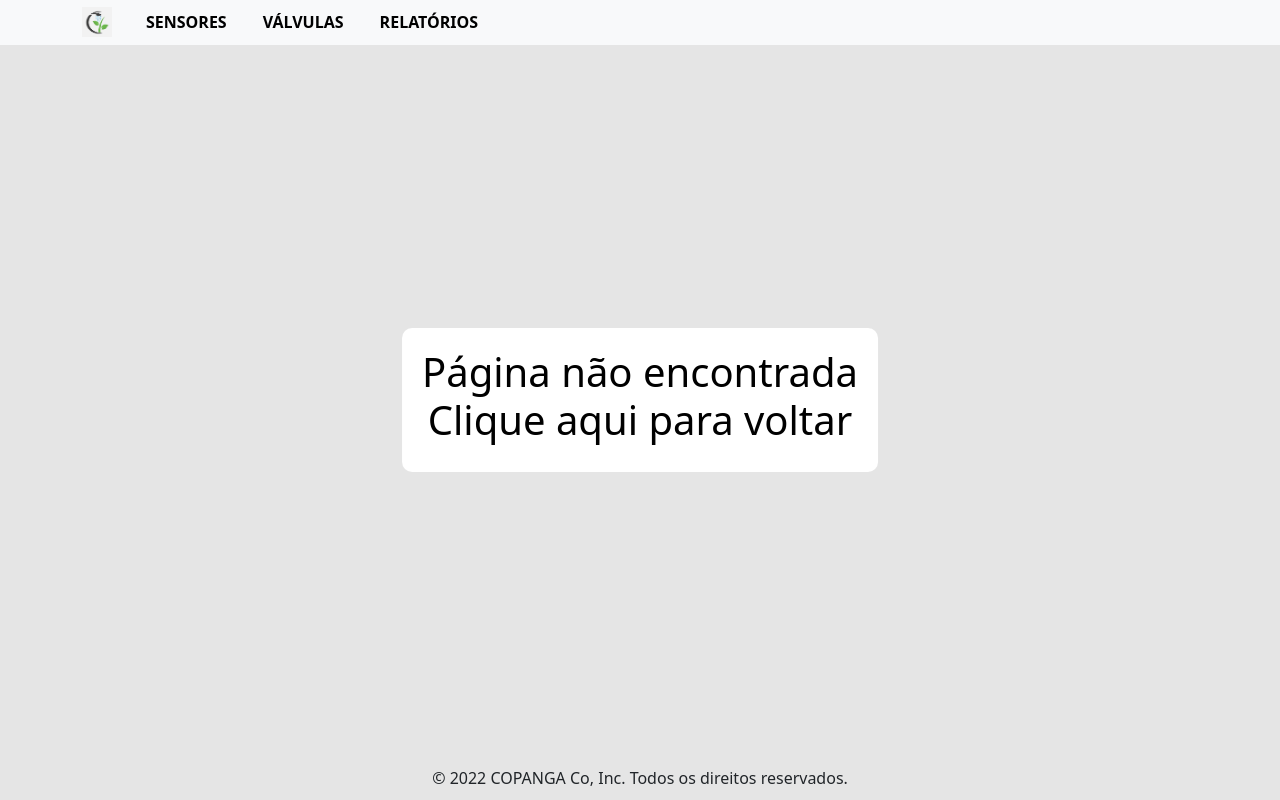
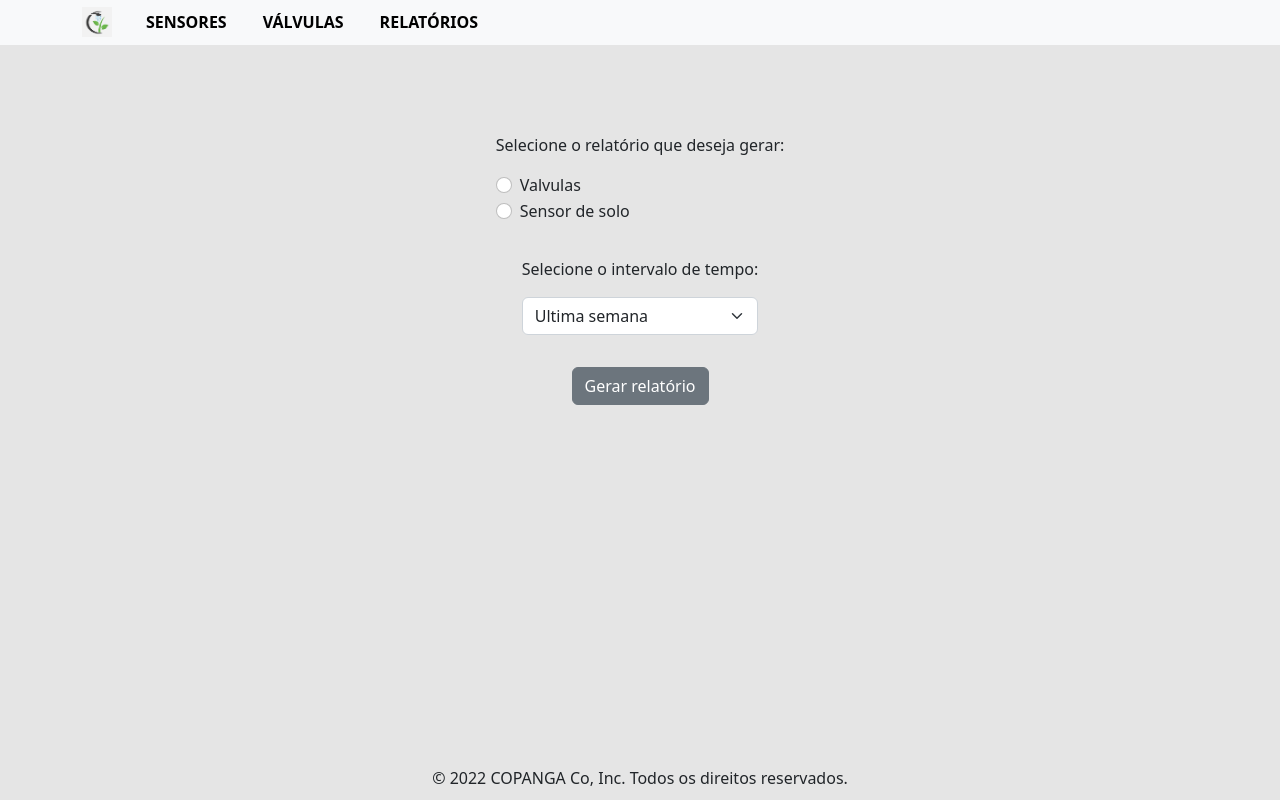
Before and after one commit to PedroFnseca/Copanga-IOT, a React (Create React App) app in the folder Telas/site/: page /relatorios in a window 1280 px wide. Built offline with nearby package versions, Linux system fonts and the light colour scheme.

Commit message:
geração de relatório completa

```diff
--- a/Telas/site/package.json
+++ b/Telas/site/package.json
@@ -16,7 +16,8 @@
     "react-dom": "^18.2.0",
     "react-router-dom": "^6.3.0",
     "react-scripts": "5.0.1",
-    "web-vitals": "^2.1.4"
+    "web-vitals": "^2.1.4",
+    "xlsx": "^0.18.5"
   },
   "scripts": {
     "start": "react-scripts start",
--- a/Telas/site/src/App.js
+++ b/Telas/site/src/App.js
@@ -6,6 +6,7 @@ import Sensores from "./Pages/Sensores";
 import Valvulas from "./Pages/Valvulas"
 import Footer from "./Components/Footer/index.js";
 import Error from "./Pages/Error";
+import Relatorios from "./Pages/Relatorios/index.js";
 
 function App() {
   return (
@@ -16,6 +17,7 @@ function App() {
           <Route path="/" element={<Home />} />
           <Route path="/sensores" element={<Sensores />} />
           <Route path="/valvulas" element={<Valvulas />} />
+          <Route path="/relatorios" element={<Relatorios />} />
           <Route path="/*" element={<Error />} />
         </Routes>
         <Footer />
--- /dev/null
+++ b/Telas/site/src/Pages/Relatorios/index.css
@@ -0,0 +1,23 @@
+.relatorios-container{
+  display: flex;
+  flex-direction: column;
+  align-items: center;
+  justify-content: center;
+  margin-top: 5.5rem;
+  width: 100%;
+  height: 100%;
+}
+
+.relatorios-input{
+  margin: 2rem;
+}
+
+.relatorios-button{
+  display: flex;
+  flex-direction: column;
+  align-items: center;
+}
+
+#btn-relatorio{
+  margin-bottom: 1rem;
+}
--- /dev/null
+++ b/Telas/site/src/Pages/Relatorios/index.js
@@ -0,0 +1,90 @@
+import React, {useState} from 'react'
+import "./index.css"
+import {utils, writeFile} from 'xlsx';
+import api from "../../Service/api";
+import Form from 'react-bootstrap/Form';
+import Button from 'react-bootstrap/Button';
+import Spinner from 'react-bootstrap/Spinner';
+
+function Index() {
+
+  const [typeReport, setTypeReport] = useState("");
+  const [timeReport, setTimeReport] = useState("1");
+  const [isLoading, setIsLoading] = useState(false);
+
+  async function getData() {
+
+    if(typeReport === ""){
+      alert("Selecione um relatório");
+      throw new Error("Selecione um relatório");
+    }
+
+    try{
+      setIsLoading(true);
+      const data = await api.get(`report/${typeReport}/${timeReport}`);
+
+      return data.data;
+    } catch (err) {
+      console.log(err);
+    }
+
+    setIsLoading(false);
+  }
+
+  async function generateReport(){
+    try{
+      const data = getData();
+
+      const wb = utils.book_new();
+      const ws = utils.json_to_sheet(await data);
+      utils.book_append_sheet(wb, ws, "Relatório");
+      writeFile(wb, "Relatório.xlsx");
+    } catch (err) {
+      alert(err);
+    }
+    setIsLoading(false);
+  }
+
+  return (
+    <div className="relatorios-container">
+      <div className="relatorios-radio">
+        <p>
+          Selecione o relatório que deseja gerar:
+        </p>
+        <Form.Check
+          name="relatorio"
+          value="valvula"
+          label="Valvulas"
+          type="radio"
+          onChange={(e) => setTypeReport(e.target.value)}/>
+        <Form.Check
+          name="relatorio"
+          value="sensor"
+          label="Sensor de solo"
+          type="radio"
+          onChange={(e) => setTypeReport(e.target.value)}/>
+      </div>
+      <div className="relatorios-input">
+        <p>
+          Selecione o intervalo de tempo:
+        </p>
+        <Form.Select onChange={(e) => setTimeReport(e.target.value)}>
+          <option value="1">Ultima semana</option>
+          <option value="4">Ultimo mês</option>
+          <option value="8">Ultimo bimestre</option>
+          <option value="12">Ultimo trimestre</option>
+          <option value="18">Ultimo semestre</option>
+          <option value="56">Ultimo ano</option>
+        </Form.Select>
+      </div>
+      <div className="relatorios-button">
+        <Button id="btn-relatorio" variant="secondary" type="submit" onClick={generateReport}>
+          Gerar relatório
+        </Button>
+        {isLoading && <Spinner animation="border" variant="secondary" />}
+      </div>
+    </div>
+  )
+}
+
+export default Index
```
Also changed, not shown: 1 other file (tests, documents, lock files or other folders).
